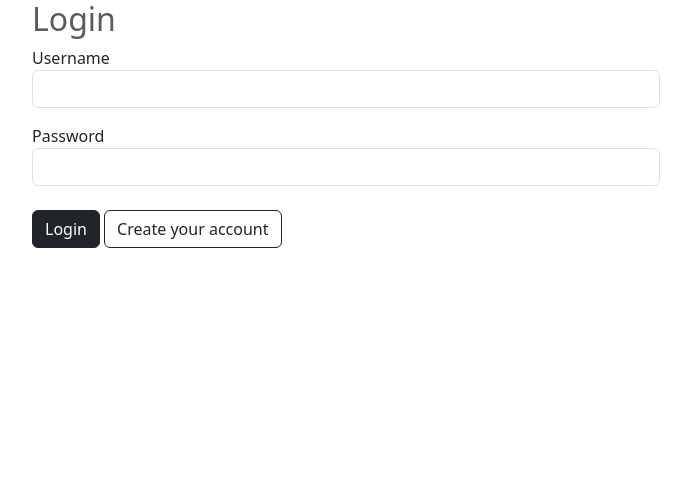
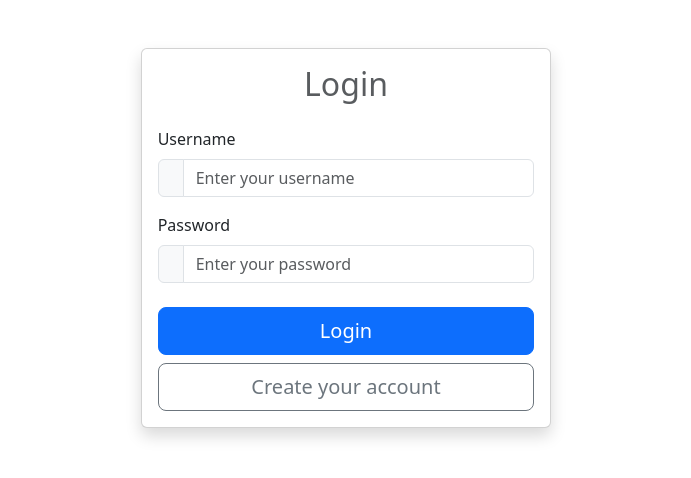
Before and after one commit to Amanyadav3A/Django_Blog_App, a Django app: page /auth_app/login/ in a window 1280 px wide. Shown: the top 478 px of the page, without its empty margins (294-985 px from the left). Run offline with Django 5.2, Linux system fonts and the light colour scheme.

Commit message:
Update login.html

```diff
--- a/auth_app/templates/login.html
+++ b/auth_app/templates/login.html
@@ -3,9 +3,11 @@
 {% block title %}Login{% endblock %}
 
 {% block content %}
-<div class="row justify-content-center">
-    <div class="col-sm-6">
-        <h2 class="text-muted">Login</h2>
+<div class="row justify-content-center mt-5">
+    <div class="col-sm-6 col-md-4">
+        <div class="card shadow">
+            <div class="card-body">
+                <h2 class="card-title text-center text-muted mb-4">Login</h2>
 
                 {% if form.non_field_errors %}
                 <div class="alert alert-danger">
@@ -16,25 +18,33 @@
                 <form action="{% url 'auth_app:login' %}" method="POST">
                     {% csrf_token %}
 
-            <div class="form-group">
-                <label for="{{ form.username.id_for_label }}">Username</label>
+                    <div class="form-group mb-3">
+                        <label for="{{ form.username.id_for_label }}" class="form-label">Username</label>
+                        <div class="input-group">
+                            <span class="input-group-text"><i class="fas fa-user"></i></span>
                             <input type="text" id="{{ form.username.id_for_label }}" name="{{ form.username.name }}"
-                    class="form-control" value="{{ form.username.value|default:'' }}">
+                                class="form-control" value="{{ form.username.value|default:'' }}" placeholder="Enter your username">
+                        </div>
                         <span class="text-danger">{{ form.username.errors }}</span>
                     </div>
 
-            <div class="form-group mt-3">
-                <label for="{{ form.password.id_for_label }}">Password</label>
+                    <div class="form-group mb-4">
+                        <label for="{{ form.password.id_for_label }}" class="form-label">Password</label>
+                        <div class="input-group">
+                            <span class="input-group-text"><i class="fas fa-lock"></i></span>
                             <input type="password" id="{{ form.password.id_for_label }}" name="{{ form.password.name }}"
-                    class="form-control">
+                                class="form-control" placeholder="Enter your password">
+                        </div>
                         <span class="text-danger">{{ form.password.errors }}</span>
                     </div>
 
-            <div class="mt-4">
-                <button class="btn btn-dark" type="submit">Login</button>
-                <a href="{% url 'auth_app:register' %}" class="btn btn-outline-dark">Create your account</a>
+                    <div class="d-grid gap-2">
+                        <button class="btn btn-primary btn-lg" type="submit">Login</button>
+                        <a href="{% url 'auth_app:register' %}" class="btn btn-outline-secondary btn-lg">Create your account</a>
                     </div>
                 </form>
             </div>
         </div>
+    </div>
+</div>
 {% endblock %}
```
Lines whose indentation alone changed are shown as unchanged.
